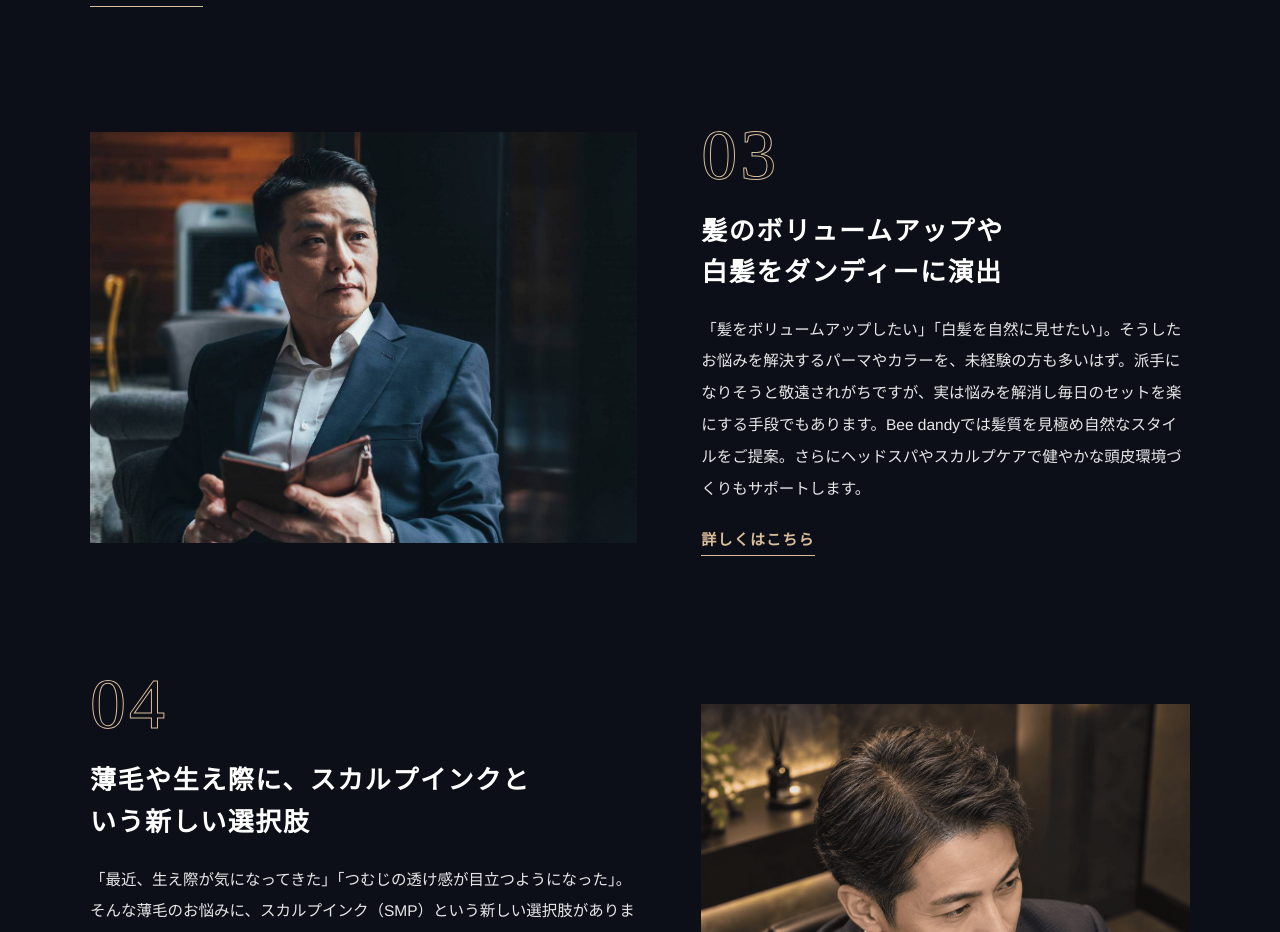
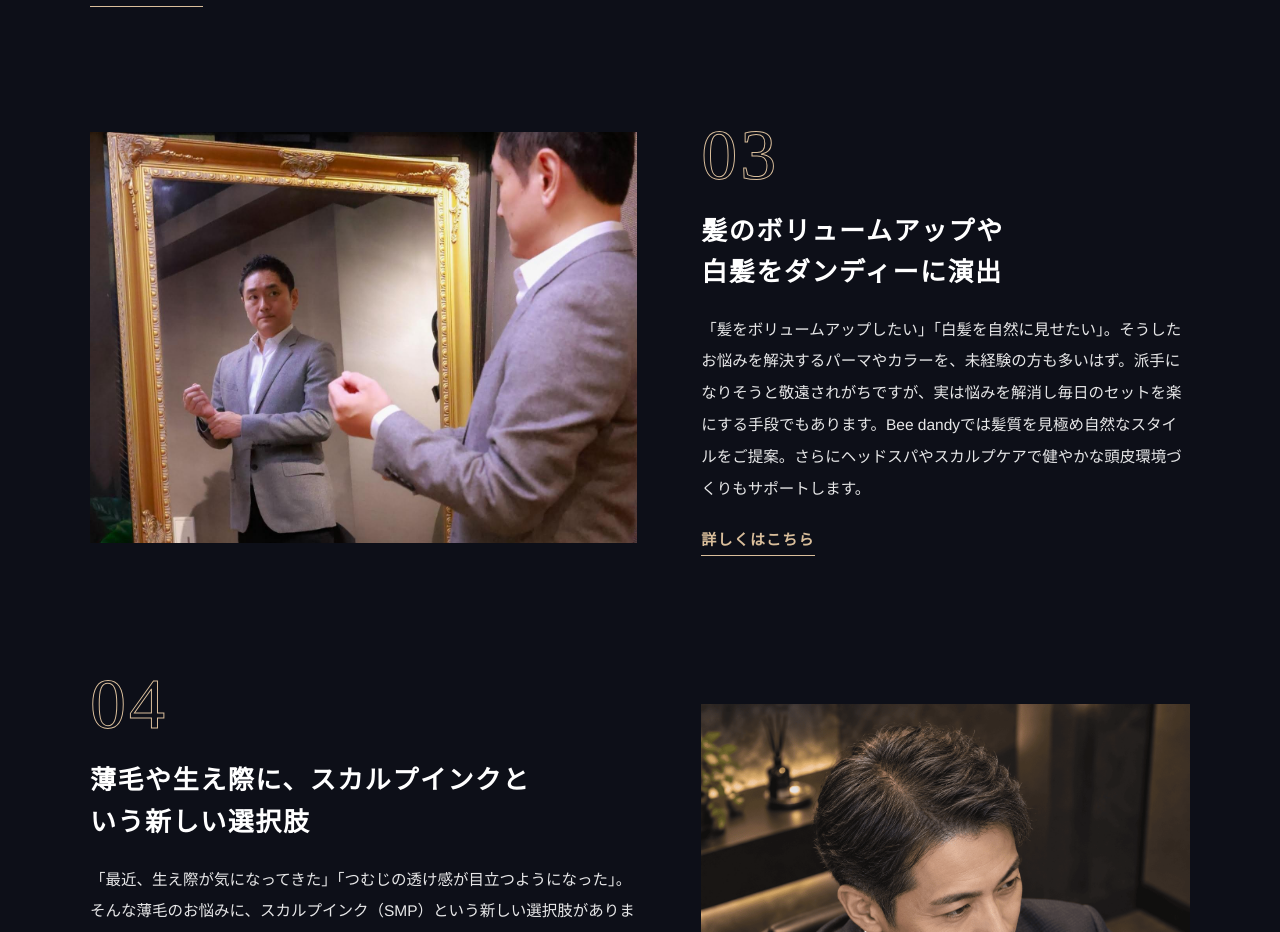
Before and after one commit to kamy0042/bee_group_web, a Next.js app: page / in a window 1280 px wide. Shown: the part 3240-4172 px from the top of the page. Built offline with nearby package versions, Linux system fonts and the light colour scheme.

Commit message:
top 画像差し替え

```diff
--- a/pages/index.tsx
+++ b/pages/index.tsx
@@ -61,12 +61,12 @@ const MERITS: Merit[] = [
       "「髪をボリュームアップしたい」「白髪を自然に見せたい」。そうしたお悩みを解決するパーマやカラーを、未経験の方も多いはず。派手になりそうと敬遠されがちですが、実は悩みを解消し毎日のセットを楽にする手段でもあります。Bee dandyでは髪質を見極め自然なスタイルをご提案。さらにヘッドスパやスカルプケアで健やかな頭皮環境づくりもサポートします。",
     ],
     photo: {
-      src: "/img/bee_man-min.jpg",
-      width: 1280,
-      height: 853,
-      position: "40% 30%",
+      src: "/img/concept_03.jpg",
+      width: 1400,
+      height: 1050,
+      position: "50% 0%",
     },
-    alt: "落ち着いたヘアスタイルの男性",
+    alt: "鏡の前で身だしなみを整える男性",
     link: "/hairstyle",
   },
   {
```
Also changed, not shown: public/img/concept_03.jpg (added).
